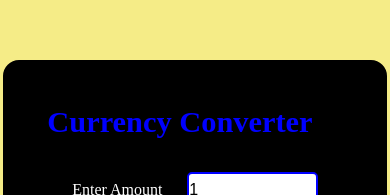
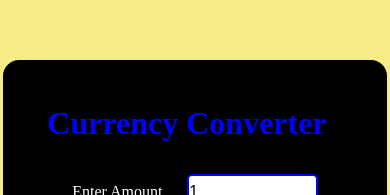
Before and after one commit to Kunalroy123/Currency-Converter, a plain HTML site: page index.html in a window 390 px wide. Shown: the part 119-314 px from the top of the page. Drawn offline with Linux system fonts and the light colour scheme.

Commit message:
Update style.css

```diff
--- a/style.css
+++ b/style.css
@@ -33,9 +33,9 @@ h1{
     color: blue;
 }
 
-@media only screen and (max-width: 600px){
+@media only screen and (min-width: 200px) and (max-width: 400px){
     h1{
-       font-size: 1.9rem;
+       font-size: 2rem;
     }
 }
 
@@ -48,7 +48,7 @@ h1{
 
 }
 
-@media only screen and (max-width: 600px){
+@media only screen and (min-width: 200px) and (max-width: 400px){
     .amount {
        font-size: 1rem;
     }
@@ -62,7 +62,7 @@ h1{
     outline: none;
 }
 
-@media only screen and (max-width: 600px){
+@media only screen and (min-width: 200px) and (max-width: 400px){
     .amount input{
         width: 15vh;
     }
```
